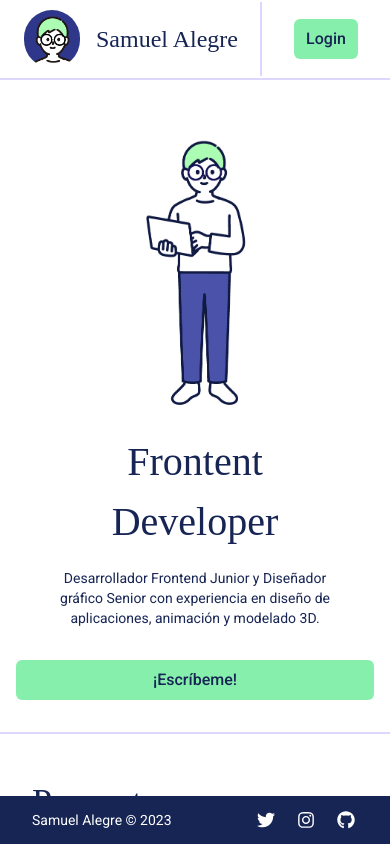
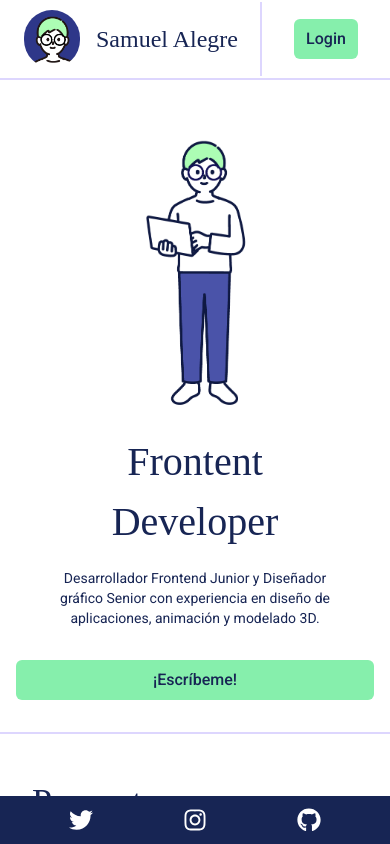
Before and after one commit to samuelalecas/portfolio, a React (Vite) app: page / in a window 390 px wide. Shown: the top 844 px of the page. Built offline with nearby package versions, Linux system fonts and the light colour scheme; a web font is replaced by a local one.

Commit message:
Ajustado para responsive el Footer

```diff
--- a/src/components/moleculi/Footer.component.tsx
+++ b/src/components/moleculi/Footer.component.tsx
@@ -6,12 +6,12 @@ interface FooterProps {
 
 export const Footer: React.FC<FooterProps> = () => {
   return (
-    <footer className="text-white fixed bottom-0 top-auto w-full h-12 bg-blue-950 flex justify-between items-center px-8">
-          <p className="text-sm">Samuel Alegre © 2023</p>
-          <ul className="flex items-center justify-center gap-4">
-            <li className="text-2xl scale-75 hover:scale-100 hover:cursor-pointer transition duration-75"><a href="https://twitter.com/SamuelAlegreC" target="_blank"><FaTwitter/></a></li>
-            <li className="text-2xl scale-75 hover:scale-100 hover:cursor-pointer transition duration-75"><a href="https://instagram.com/samuelalegrec" target="_blank"><FaInstagram/></a></li>
-            <li className="text-2xl scale-75 hover:scale-100 hover:cursor-pointer transition duration-75"><a href="https://github.com/samuelalecas" target="_blank"><FaGithub/></a></li>
+    <footer className="text-white fixed bottom-0 top-auto w-full h-12 bg-blue-950 flex flex-col md:flex-row md:justify-between items-center px-8">
+          <p className="hidden md:flex text-sm order-2 md:order-1">Samuel Alegre © 2023</p>
+          <ul className="w-full mt-3 md:mt-0 md:w-auto flex items-center justify-around md:justify-center gap-4 order-1">
+            <li className="text-2xl scale-100 md:scale-75 hover:scale-100 hover:cursor-pointer transition duration-75"><a href="https://twitter.com/SamuelAlegreC" target="_blank"><FaTwitter/></a></li>
+            <li className="text-2xl scale-100 md:scale-75 hover:scale-100 hover:cursor-pointer transition duration-75"><a href="https://instagram.com/samuelalegrec" target="_blank"><FaInstagram/></a></li>
+            <li className="text-2xl scale-100 md:scale-75 hover:scale-100 hover:cursor-pointer transition duration-75"><a href="https://github.com/samuelalecas" target="_blank"><FaGithub/></a></li>
           </ul>
     </footer>
   );
--- a/src/components/moleculi/Projects.component.tsx
+++ b/src/components/moleculi/Projects.component.tsx
@@ -5,7 +5,7 @@ import { CenterLayout } from "../layouts/CenterLayout.component";
 import weatherImg from '../../assets/weather-app-icon.svg';
 import ticTacToeImg from '../../assets/tictactoe-icon.svg';
 import todoImg from '../../assets/todo-icon.svg';
-import placeholderImg from '../../assets/placeholder-icon.svg';
+// import placeholderImg from '../../assets/placeholder-icon.svg';
 
 export const Projects = () => {
   const navigate = useNavigate();
--- a/src/contexts/App.context.tsx
+++ b/src/contexts/App.context.tsx
@@ -15,7 +15,7 @@ interface AppContextInterface {
   token: string;
   user: User | null;
   setToken: (value: string) => void; // Esto representa un set de un useState
-  setUser: (value: User) => void;
+  setUser: (value: User | null) => void;
 }
 
 // Se crea la variable donde se almacena la creación del contexto, usando la interfaz definida
```
